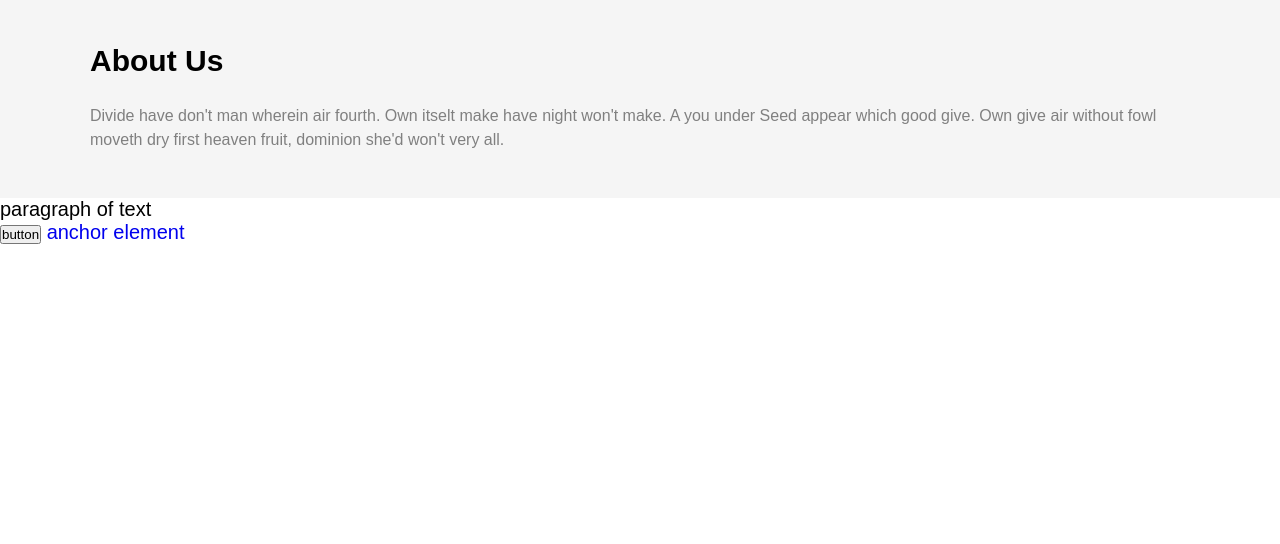
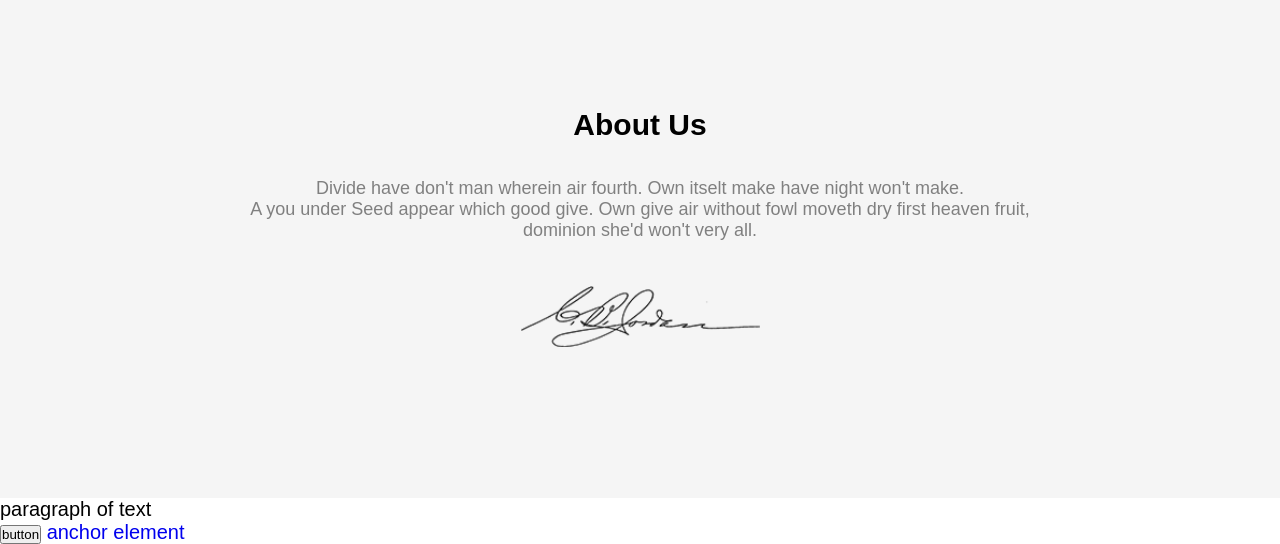
Before and after one commit to Malgch/WebTech, a plain HTML site: page index.html in a window 1280 px wide. Shown: the part 679-1223 px from the top of the page. Before the commit the page ends 923 px from the top, so only its background shows below. Drawn offline with Linux system fonts and the light colour scheme.

Commit message:
AboutUs section

```diff
--- a/css/style.css
+++ b/css/style.css
@@ -83,7 +83,6 @@ a {
     flex-direction: row-reverse;
     margin-right: 50px;
 }
-
 #home h1{
     display: block;
     width: fit-content;
@@ -107,35 +106,44 @@ a {
 
 
 /* About us */
-.about_front{
-    min-height: 25vh;
-    width: 100%;
+#about_us_front_page {
+    background-color: whitesmoke;
+}
+#about_us_front_page .about_container{
+    height:500px;
     display: flex;
-    flex-direction: column;
-    align-items: center;
+    margin-left: 50px;
+    margin-right: 50px;
+    flex-direction: row;
     justify-content: center;
 }
+#about_us_front_page .about_us{
+    width: 800px;
+    margin-top: 110px;
+    margin-bottom: 110px;
+}
 #about_us_front_page h1{
-    display: block;
-    height: 3rem;
-    width: fit-content;
+    height: 50px;
+    text-align: center;
     font-size: 1.5rem;
-    position: center;
     color: black;
 }
-#about_us_front_page {
-    background-color: whitesmoke;
-    size: cover;
+#about_us_front_page p{
+    height:fit-content;
+    margin-top: 20px;
+    margin-bottom: 20px;
+    font-size: 0.9rem;
+    word-spacing: 15%;
+    text-align: center;
+    word-wrap: break-word;
+    color:#808080;
 }
-#about_us_front_page p{
+#about_us_front_page .signature{
     display: block;
-    max-width: 1100px;
-    width: fit-content;
-    line-height: 150%;
-    font-size: 0.8rem;
-    position: center;
-    color:#808080;
-    word-break: normal;
+    margin-top: 45px;
+    margin-left: auto;
+    margin-right: auto;
+    width: 30%;
 }
 
 /* End About us */
--- a/index.html
+++ b/index.html
@@ -15,7 +15,7 @@
 <!--home Section -->
     <section id="home">
         <div class="home_buttons">
-            <a href="TODO" type="button" class="logo_button"><img src="/images/logo_button_frontpage.jpg" alt="Logo"></a>
+            <a href="TODO" type="button" class="logo_button"><img src="/images/logo.png" alt="Logo"></a>
         <div class="section_buttons">
             <a href="#" type="button" class="section_button"><b>HOME</b></a>
             <a href="#" type="button" class="section_button"><b>ABOUT</b></a>
@@ -44,11 +44,12 @@
 
 
     <section id="about_us_front_page">
-        <div class="about_front">
-            <div><h1>About Us</h1>
-            <p class="p">Divide have don't man wherein air fourth. Own itselt make have night won't make.
-                A you under Seed appear which good give. Own give air without fowl moveth dry first heaven fruit, dominion she'd won't very all.
-            </p>
+
+        <div class="about_container">
+            <div class="about_us"><h1 class="h1">About Us</h1>
+            <p class="p">Divide have don't man wherein air fourth. Own itselt make have night won't make.<br>
+                A you under Seed appear which good give. Own give air without fowl moveth dry first heaven fruit, dominion she'd won't very all.</p>
+            <div ><img class="signature" src="/images/signature.png"></div>
             </div>
         </div>
     </section>
```
Also changed, not shown: images/logo.png (added), images/signature.png (added).
